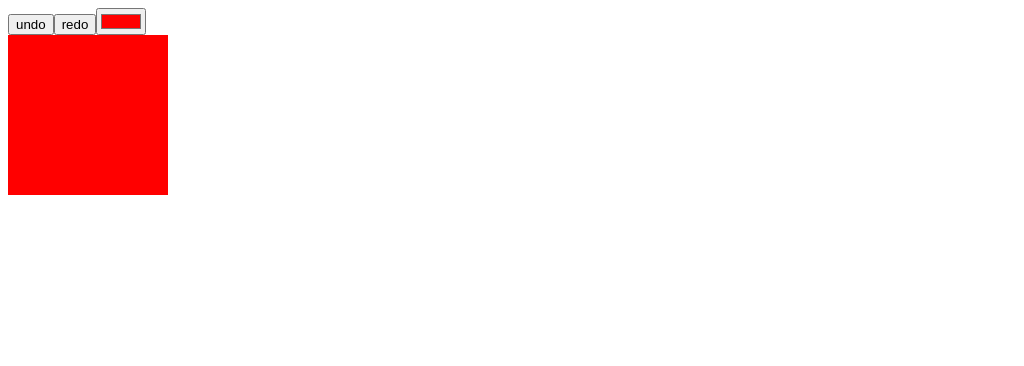
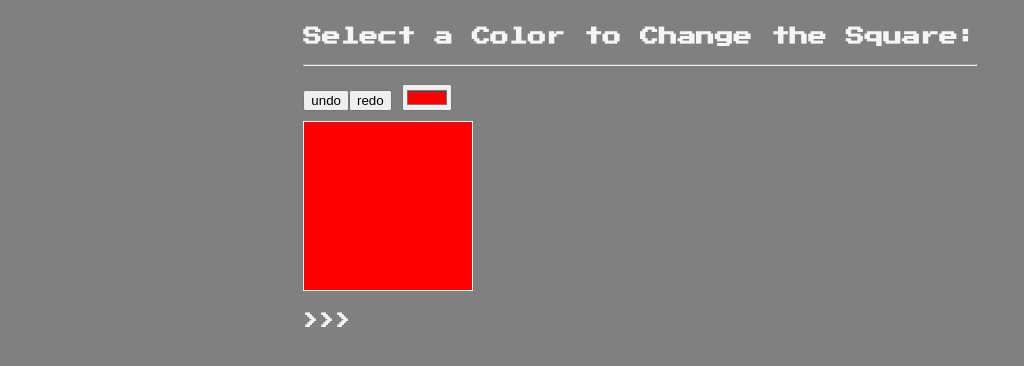
Before and after one commit to sgerpdx/fe-lab-userecord, a React app: page / in a window 1280 px wide. Shown: the top 366 px of the page, without its empty margins (0-1024 px from the left). Built offline with nearby package versions, Linux system fonts and the light colour scheme.

Commit message:
feedback message and styling

```diff
--- a/src/components/app/App.css
+++ b/src/components/app/App.css
@@ -0,0 +1,21 @@
+@import url('https://fonts.googleapis.com/css2?family=Press+Start+2P&display=swap');
+
+body {
+  background-color: grey;
+  color: whitesmoke;
+  display: flex;
+  flex-direction: row;
+  justify-content: center;
+  align-items: center;
+  font-family: 'Press Start 2P', cursive;
+}
+
+.controlArea {
+  justify-content: center;
+  align-items: center;
+}
+
+.feedbackArea {
+  justify-content: center;
+  align-items: center;
+}
--- a/src/components/app/App.jsx
+++ b/src/components/app/App.jsx
@@ -1,6 +1,6 @@
 import React from 'react';
 import { useState, useEffect } from 'react';
-//import { styles } from './App.css';
+import styles from './App.css';
 //import { useRecord } from '../hooks/useRecord';
 
 function App() {
@@ -10,13 +10,14 @@ function App() {
   const [counter, setCounter] = useState(0);
   const [editCounter, setEditCounter] = useState(0);
   const [current, setCurrent] = useState('#FF0000');
+  const [feedback, setFeedback] = useState('');
   //const [undo] = useState(null);
   //const [redo] = useState(null);
 
-  console.log('>>>', colorRecords);
-  console.log('//Current:', current);
-  console.log('|||counter', counter);
-  console.log(':::editCounter', editCounter);
+  // console.log('>>>', colorRecords);
+  // console.log('//Current:', current);
+  // console.log('|||counter', counter);
+  // console.log(':::editCounter', editCounter);
 
   const record = (value) => {
     const currentIndex = colorRecords.length - editCounter;
@@ -40,7 +41,7 @@ function App() {
       //experiment with switching the order of these two calls, looks like sEC happening before sC...
       setEditCounter((editCounter) => editCounter + 1);
       setCurrent(colorRecords[counter - editCounter - 1]);
-    } else console.log('no previous records');
+    } else setFeedback('🤖 -- no previous records');
   };
 
   const redo = () => {
@@ -49,13 +50,14 @@ function App() {
       setEditCounter((editCounter) => editCounter - 1);
       //this part is not working:
       setCurrent(colorRecords[counter - editCounter + 1]);
-    } else console.log('no forward records');
+    } else setFeedback('no forward records -- 🤖');
   };
 
   useEffect(() => {
     if (counter === 0) {
       setColorRecords((colorRecords) => [...colorRecords, current]);
     }
+    setFeedback('>>>');
     setLoading(false);
   }, [current]);
 
@@ -75,24 +77,32 @@ function App() {
 
   return (
     <>
+      <section className={styles.controlArea}>
+        <h3>Select a Color to Change the Square:</h3>
+        <hr></hr>
         <button onClick={undo}>undo</button>
         <button onClick={redo}>redo</button>
         <input
           type="color"
           value={current}
+          style={{ margin: '10px' }}
           onChange={({ target }) => record(target.value)}
         />
         <div
-        style={{ backgroundColor: current, width: '10rem', height: '10rem' }}
+          style={{
+            backgroundColor: current,
+            width: '10rem',
+            height: '10rem',
+            border: 'solid 1px white',
+            padding: '4px',
+          }}
         ></div>
+      </section>
+      <section className={styles.feedbackArea}>
+        <h4>{feedback}</h4>
+      </section>
     </>
   );
 }
 
 export default App;
-
-// const record = #{
-//   foo: "FOO",
-//   bar: "BAR"
-// };
-// const tuple = #["FOO", "BAR"]
```
Lines whose indentation alone changed are shown as unchanged.
